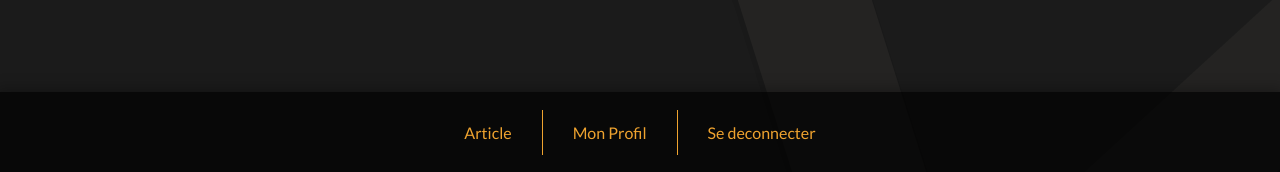
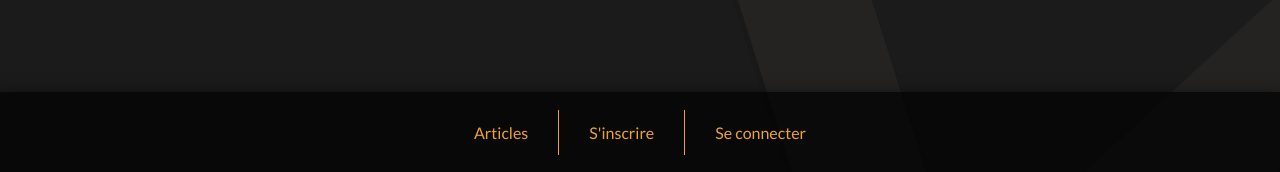
Before and after one commit to damien-verschaere/blog, a PHP site: page /views/accueil.php in a window 1280 px wide. Shown: the part 628-800 px from the top of the page. Run offline with PHP 8.4, Linux system fonts and the light colour scheme.

Commit message:
modif footer et header

```diff
--- a/views/requires/require_Footer.php
+++ b/views/requires/require_Footer.php
@@ -1,14 +1,28 @@
 
 <nav class="navbar_footer">
         <a href="articles.php">
-            <span class="large_a">Article</span>
+            <span class="large_a">Articles</span>
         </a>
         <div class="cesure_navbar_footer"></div>
-    <a href="profil.php">
-        <span class="large_a">Mon Profil</span>
-    </a>
+    <?php
+        if(droit_user()=='none'){
+            ?>
+            <a href="inscription.php">
+            <span class="large_a">S'inscrire</span>
+            </a>
+            <div class="cesure_navbar_footer"></div>
+            <a href="connexion.php">
+            <span class="large_a">Se connecter</span>
+            </a>
+            <?php
+            }
+        if(droit_user()!='none'){
+    ?>
+        <a href="profil.php">
+            <span class="large_a">Mon Profil</span>
+        </a>
     <div class="cesure_navbar_footer"></div>
-    <?php if(droit_user()=='modo'){?> <!-- PAGE DESTINEE AU MODERATEUR -->
+    <?php if((droit_user()=='modo')||(droit_user()=='admin')){?> <!-- PAGE DESTINEE AU MODERATEUR -->
         <a href="creer-article.php">
             <span class="large_a">Nouvel Article</span>
         </a>
@@ -19,9 +33,13 @@
             <span class="large_a">Administrateur</span>
         </a>
         <div class="cesure_navbar_footer"></div>
-    <?php } ?>
+    <?php }
+    ?>
     <section>
     <a href="requires/deconnexion.php">
         <span class="large_a">Se deconnecter</span>
     </a>
-</section>
+    </section>
+    <?php
+    }
+    ?>
--- a/views/requires/require_Header.php
+++ b/views/requires/require_Header.php
@@ -79,14 +79,14 @@
             <span class="large_a">Mon Profil</span>
         </a>
         <div class="cesure_navbar_vertical_header"></div>
-        <?php if(droit_user()=='modo'){?> <!-- PAGE DESTINEE AU MODERATEUR -->
+        <?php if(droit_user()=='modo'||(droit_user()=='admin')){?> <!-- PAGE DESTINEE AU MODERATEUR -->
             <a href="creer-article.php">
                 <span class="smal_a"><i class="fa-solid fa-square-plus"></i></span>
                 <span class="large_a">Nouvel Article</span>
             </a>
             <div class="cesure_navbar_vertical_header"></div>
         <?php }
-            elseif(droit_user()=='admin'){?> <!-- PAGE DESTINEE AU ADMINISTRATEUR -->
+            if(droit_user()=='admin'){?> <!-- PAGE DESTINEE AU ADMINISTRATEUR -->
             <a href="admin.php">
                 <span class="smal_a"><i class="fa-solid fa-unlock-keyhole"></i></span>
                 <span class="large_a">Administrateur</span>
```
